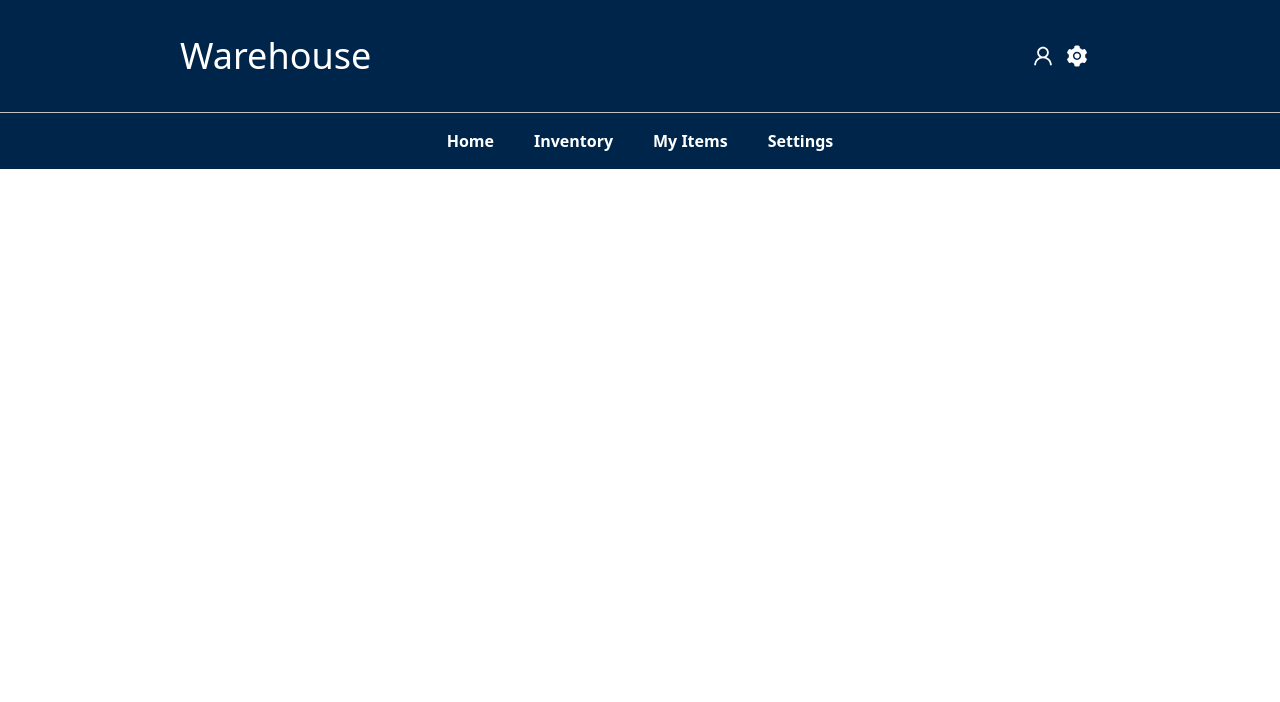
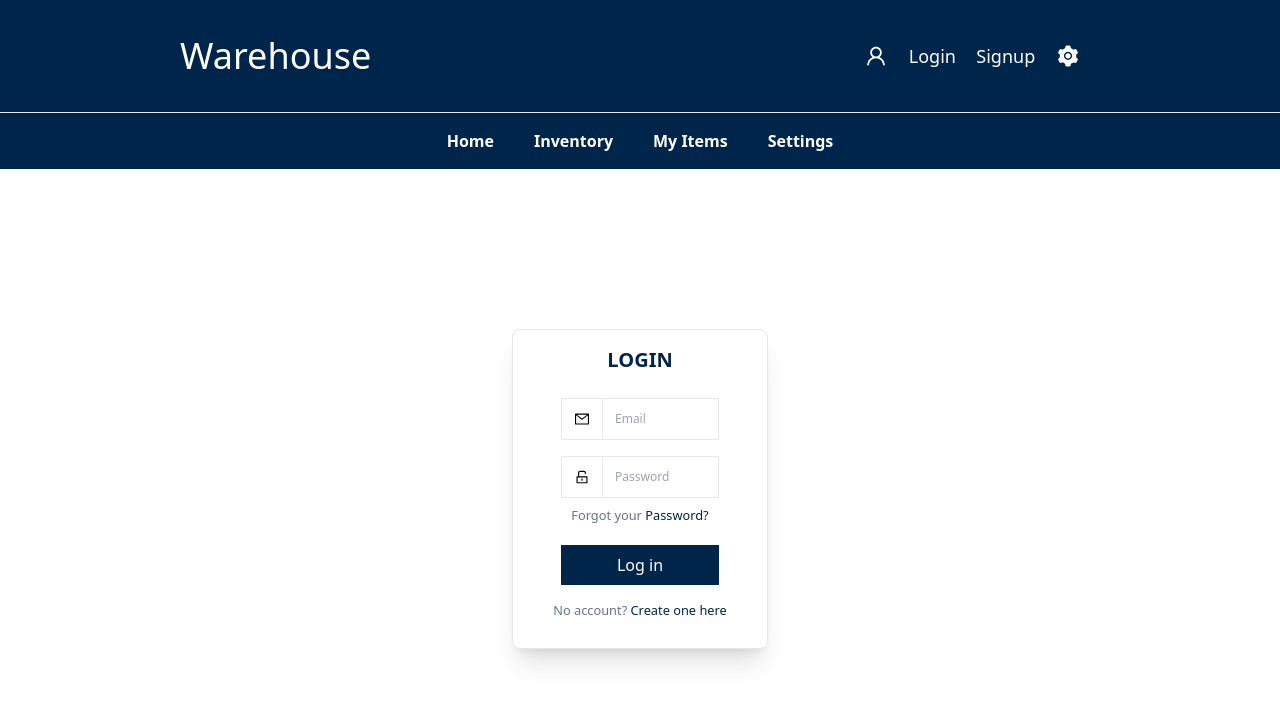
Before and after one commit to Ruman-Islam/warehouse-management-client, a React (Create React App) app: page /login in a window 1280 px wide. Shown: the top 702 px of the page. Built offline with nearby package versions, Linux system fonts and the light colour scheme; no server answers.

Commit message:
registration done

```diff
--- a/package.json
+++ b/package.json
@@ -14,11 +14,13 @@
     "firebase": "^9.7.0",
     "react": "^18.1.0",
     "react-dom": "^18.1.0",
+    "react-firebase-hooks": "^5.0.3",
     "react-icons": "^4.3.1",
     "react-rating": "^2.0.5",
     "react-responsive-carousel": "^3.2.23",
     "react-router-dom": "^6.3.0",
     "react-scripts": "5.0.1",
+    "react-toastify": "^8.2.0",
     "web-vitals": "^2.1.4"
   },
   "scripts": {
--- a/src/App.js
+++ b/src/App.js
@@ -1,9 +1,13 @@
 import { Route, Routes } from 'react-router-dom';
-import './App.css';
 import Home from './components/Home/Home/Home';
 import Inventory from './components/Inventory/Inventory';
 import InventoryDetail from './components/InventoryDetail/InventoryDetail';
+import Login from './components/Login/Login';
 import Navbar from './components/Shared/Navbar/Navbar';
+import PrivateRoute from './components/Login/PrivateRoute';
+import Registration from './components/Login/Registration';
+import './App.css';
+import { ToastContainer } from 'react-toastify';
 
 function App() {
   return (
@@ -13,8 +17,15 @@ function App() {
         <Route path='/' element={<Home />} />
         <Route path='/home' element={<Home />} />
         <Route path='/inventory' element={<Inventory />} />
-        <Route path='/inventoryDetail/:productId' element={<InventoryDetail />} />
+        <Route path='/inventoryDetail/:productId' element={
+          <PrivateRoute>
+            <InventoryDetail />
+          </PrivateRoute>
+        } />
+        <Route path='/login' element={<Login />} />
+        <Route path='/registration' element={<Registration />} />
       </Routes>
+      <ToastContainer />
     </div>
   );
 }
--- a/src/components/Home/Home/Home.js
+++ b/src/components/Home/Home/Home.js
@@ -6,7 +6,7 @@ const Home = () => {
     return (
         <div>
             <div>
-                {/* <Banner /> */}
+                <Banner />
             </div>
             <div>
                 <Inventory isHome />
--- a/src/components/Login/Login.js
+++ b/src/components/Login/Login.js
@@ -1,9 +1,69 @@
 import React from 'react';
+import { AiOutlineMail, AiOutlineUnlock } from "react-icons/ai";
+import { useNavigate } from 'react-router-dom';
+import { toast } from 'react-toastify';
 
 const Login = () => {
+    const navigate = useNavigate();
+    const notify = (message) => {
+        toast.warn(message, {
+            position: toast.POSITION.TOP_CENTER
+        });
+    }
+    const handleLogin = e => {
+        e.preventDefault();
+        const name = e.target.name.value;
+        const email = e.target.email.value;
+        const password = e.target.password.value;
+        const confirmPassword = e.target.confirmPassword.value;
+        if (email === '') {
+            notify('Provide your name');
+        } else if (email === '') {
+            notify('Provide your email');
+        } else if (password === '') {
+            notify('Provide a password');
+        } else if (!(confirmPassword === password)) {
+            notify('Password mismatch');
+        } else {
+            createUserWithEmailAndPassword(email, password)
+                .then(async (res) => {
+                    await updateProfile({ displayName: name })
+                    notify('Account created successfully');
+                })
+        }
+    }
+
     return (
-        <div>
-
+        <div className='w-full flex flex-col justify-center items-center  h-[80vh]'>
+            <div className='w-5/6 md:w-1/5 rounded-lg shadow-xl h-4/6 md:h-3/6 flex flex-col mx-auto border p-2'>
+                <h1 className='text-center text-xl mt-2 primary-color font-semibold'>LOGIN</h1>
+                <form
+                    onSubmit={handleLogin}
+                    className='flex flex-col p-10 py-4'>
+                    <div className='flex justify-center items-center'>
+                        <div className='border p-3'>
+                            <AiOutlineMail />
+                        </div>
+                        <input className='border border-l-0 w-full p-3 text-xs my-2 outline-0 ' type="email" placeholder='Email' name="email" />
+                    </div>
+                    <div className='flex justify-center items-center'>
+                        <div className='border p-3'>
+                            <AiOutlineUnlock />
+                        </div>
+                        <input className='border border-l-0 w-full p-3 text-xs my-2 outline-0' type="password" placeholder='Password' name="password" />
+                    </div>
+                    <small className='text-center text-slate-500'>Forgot your <span className='primary-color'>Password?</span></small>
+                    <input className='background-color text-white mt-5 py-2 cursor-pointer' type="submit" value="Log in" />
+                </form>
+                <small className='text-center text-slate-500 cursor-pointer'>
+                    No account?
+                    <span
+                        onClick={() => navigate('/registration')}
+                        className='primary-color'>
+                        <span> Create one here</span>
+                    </span>
+                </small>
+            </div>
         </div>
     );
 };
--- a/src/components/Login/Registration.js
+++ b/src/components/Login/Registration.js
@@ -1,9 +1,99 @@
-import React from 'react';
+import { useCreateUserWithEmailAndPassword, useUpdateProfile } from 'react-firebase-hooks/auth';
+import { AiOutlineMail, AiOutlineUnlock, AiOutlineUser } from "react-icons/ai";
+import { toast } from 'react-toastify';
+import 'react-toastify/dist/ReactToastify.css';
+import { useNavigate } from 'react-router-dom';
+import auth from '../../Firebase/Firebase.config';
+import Spinner from '../Shared/Spinner/Spinner';
 
 const Registration = () => {
+    const notify = (message) => {
+        toast.warn(message, {
+            position: toast.POSITION.TOP_CENTER
+        });
+    }
+    const navigate = useNavigate();
+    const [
+        createUserWithEmailAndPassword,
+        emailUser,
+        emailLoading,
+        ,
+    ] = useCreateUserWithEmailAndPassword(auth);
+    const [updateProfile, ,] = useUpdateProfile(auth);
+
+    const handleRegistration = e => {
+        e.preventDefault();
+        const name = e.target.name.value;
+        const email = e.target.email.value;
+        const password = e.target.password.value;
+        const confirmPassword = e.target.confirmPassword.value;
+        if (name === '') {
+            notify('Provide your name');
+        } else if (email === '') {
+            notify('Provide your email');
+        } else if (password === '') {
+            notify('Provide a password');
+        } else if (!(confirmPassword === password)) {
+            notify('Password mismatch');
+        } else {
+            createUserWithEmailAndPassword(email, password)
+                .then(async (res) => {
+                    await updateProfile({ displayName: name })
+                    notify('Account created successfully');
+                })
+        }
+    }
+
+    if (emailLoading) {
+        return <Spinner />
+    }
+    if (emailUser) {
+        console.log(emailUser);
+    }
+
     return (
-        <div>
-
+        <div className='w-full flex flex-col justify-center items-center  h-[80vh]'>
+            <div className='w-5/6 md:w-1/5 rounded-lg shadow-xl h-5/6 md:h-3/5 flex flex-col mx-auto border p-2'>
+                <h1 className='text-center text-xl mt-2 primary-color font-semibold'>SIGN UP</h1>
+                <form
+                    onSubmit={handleRegistration}
+                    className='flex flex-col p-10 py-4'>
+                    <div className='flex justify-center items-center'>
+                        <div className='border p-3 rounded-l-md'>
+                            <AiOutlineUser />
+                        </div>
+                        <input className='border border-l-0 w-full p-3 text-xs my-2 outline-0 rounded-r-md' type="name" placeholder='Your name' name="name" />
+                    </div>
+                    <div className='flex justify-center items-center'>
+                        <div className='border p-3 rounded-l-md'>
+                            <AiOutlineMail />
+                        </div>
+                        <input className='border border-l-0 w-full p-3 text-xs my-2 outline-0 rounded-r-md' type="email" placeholder='Email' name="email" />
+                    </div>
+                    <div className='flex justify-center items-center'>
+                        <div className='border p-3 rounded-l-md'>
+                            <AiOutlineUnlock />
+                        </div>
+                        <input className='border border-l-0 w-full p-3 text-xs my-2 outline-0 rounded-r-md' type="password" placeholder='Password' name="password" />
+                    </div>
+                    <div className='flex justify-center items-center'>
+                        <div className='border p-3 rounded-l-md'>
+                            <AiOutlineUnlock />
+                        </div>
+                        <input className='border border-l-0 w-full p-3 text-xs my-2 outline-0 rounded-r-md' type="password" placeholder='Confirm password' name="confirmPassword" />
+                    </div>
+                    <input className='background-color text-white mt-5 py-2 cursor-pointer rounded' type="submit" value="Sign Up" />
+                </form>
+                <small
+                    className='text-center text-slate-500'>
+                    Already have an account?
+                    <span
+                        onClick={() => navigate('/login')}
+                        className='primary-color cursor-pointer'>
+                        <span> Login</span>
+                    </span>
+                </small>
+            </div>
         </div>
     );
 };
--- a/src/components/Product/Product.css
+++ b/src/components/Product/Product.css
@@ -19,3 +19,9 @@
     bottom: 0;
     transform: translateY(200px);
 }
+
+@media only screen and (max-width: 1080px) {
+    .upper-part .bottom-part {
+        height: 70%;
+    }
+}
--- a/src/components/Product/Product.js
+++ b/src/components/Product/Product.js
@@ -7,8 +7,8 @@ import './Product.css';
 
 const Product = ({ product }) => {
     const { _id, img, productName, price, quantity, review, supplier } = product;
-    console.log('from product', product);
     const navigate = useNavigate();
+
     return (
         <div className='py-4'>
             <div className='rounded-b-lg overflow-hidden group shadow-lg max-w-sm upper-part'>
--- a/src/components/Shared/Navbar/Navbar.css
+++ b/src/components/Shared/Navbar/Navbar.css
@@ -2,6 +2,6 @@ header .nav, .toggle-icon {
     background: #00254B;
 }
 
-header .nav-bottom {
+/* header .nav-bottom {
     border-top: 1px solid rgb(194, 194, 194);
-}
+} */
--- a/src/components/Shared/Navbar/Navbar.js
+++ b/src/components/Shared/Navbar/Navbar.js
@@ -1,17 +1,25 @@
 import React, { useState } from 'react';
+import { useAuthState } from 'react-firebase-hooks/auth';
 import { AiOutlineUser, AiFillSetting, AiOutlineAlignLeft, AiFillCaretUp } from "react-icons/ai";
+import { useNavigate } from 'react-router-dom';
+import auth from '../../../Firebase/Firebase.config';
 import CustomLink from '../../CustomLink/CustomLink';
 import './Navbar.css';
 
 const Navbar = () => {
     const [openNav, setOpenNav] = useState(false);
+    const navigate = useNavigate();
+    const [user, ,] = useAuthState(auth);
+
     return (
         <header className='w-full'>
             <nav className='nav text-white flex justify-center'>
                 <div className='flex justify-between items-center h-12 md:h-20 lg:h-28 w-full md:w-2/3 lg:w-3/4 px-5'>
                     <h1 className='text-2xl md:text-3xl lg:text-4xl'>Warehouse</h1>
-                    <ul className='flex text-xl md:text-2xl w-20 justify-evenly'>
-                        <li><AiOutlineUser /></li>
+                    <ul className='flex text-xl md:text-2xl w-64 justify-evenly items-center'>
+                        {user ? <li className='text-sm'>{user.displayName}</li> : <li><AiOutlineUser /></li>}
+                        <li onClick={() => navigate('/login')} className='text-lg cursor-pointer'>Login</li>
+                        <li onClick={() => navigate('/registration')} className='text-lg cursor-pointer'>Signup</li>
                         <li><AiFillSetting /> </li>
                     </ul>
                 </div>
@@ -21,7 +29,7 @@ const Navbar = () => {
                     {openNav ? <AiFillCaretUp /> : <AiOutlineAlignLeft />}
                 </div>
             </nav>
-            <nav className='nav nav-bottom text-white'>
+            <nav className='nav border border-l-0 border-r-0 border-b-0 border-t-1  text-white'>
                 <ul className={`flex flex-col md:flex-row justify-center items-center py-2 w-full h-18 md:h-20 lg:h-14 absolute md:static ease-in duration-300 z-10 ${openNav ? 'top-20 nav' : 'top-[-200px]'}`}>
                     <li className='px-5 text-md font-bold'><CustomLink to='/home'>Home</CustomLink></li>
                     <li className='px-5 text-md font-bold'><CustomLink to='/inventory'>Inventory</CustomLink></li>
```
Also changed, not shown: src/components/InventoryDetail/InventoryDetail.js (+10 -2 lines), src/components/Login/PrivateRoute.js (+11 -5 lines), src/components/Products/Products.js (+8 -17 lines), 1 other file (tests, documents, lock files or other folders).
